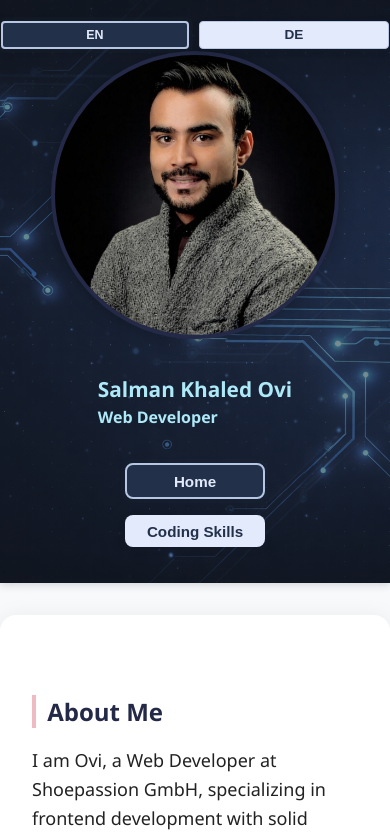
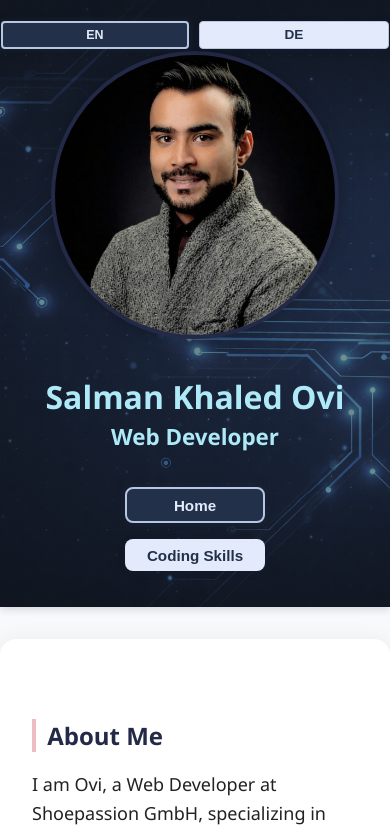
Before and after one commit to salkha/portfolio, a React (Create React App) app: page / in a window 390 px wide. Shown: the top 833 px of the page. Built offline with nearby package versions, Linux system fonts and the light colour scheme.

Commit message:
css changed

```diff
--- a/src/index.css
+++ b/src/index.css
@@ -41,6 +41,12 @@ p {
 }
 
 @media (max-width: 600px) {
+  main.container {
+    padding: 1rem 1rem 1rem;
+  }
+  .header-element{
+    margin-top: 20px;
+  }
   .lang-btn-group {
     position: sticky !important;
     z-index: 2 !important;
@@ -367,7 +373,7 @@ body {
     flex-direction: column;
     align-items: center;
     justify-content: center;
-    text-align: left;
+    text-align: center;
     width: 100vw;
     margin: 0 auto 20px;
     box-sizing: border-box;
@@ -380,12 +386,12 @@ body {
   }
 
   .header h1 {
-    font-size: 1.3rem;
+    font-size: 2rem;
     margin: 0.2rem 0 0.2rem 0;
   }
 
   .header h2 {
-    font-size: 1rem;
+    font-size: 1.4rem;
     margin: 0.1rem 0 0.1rem 0;
   }
 
```
